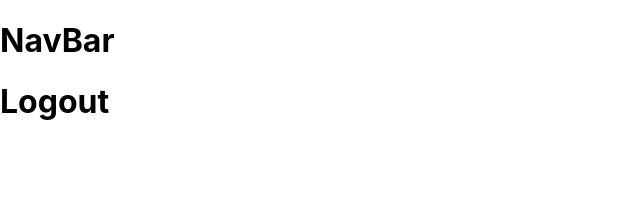
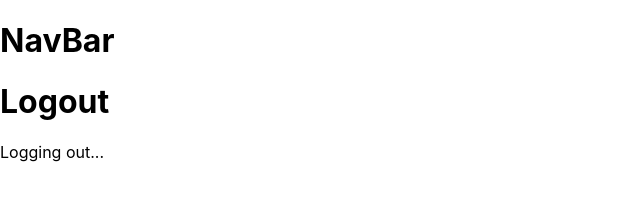
Before and after one commit to 8dot5/watchable-client, a React (Create React App) app: page /logout in a window 1280 px wide. Shown: the top 212 px of the page, without its empty margins (0-640 px from the left). Built offline with nearby package versions, Linux system fonts and the light colour scheme; no server answers.

Commit message:
Logout.js

```diff
--- a/src/App.js
+++ b/src/App.js
@@ -59,7 +59,7 @@ function App() {
         <Switch>
 
           <Route exact path="/test">
-            <h1>Testing the backend | Page Count: {count}</h1>
+            <h1>Testing the backend connection | Page Count: {count}</h1>
           </Route>
 
           <Route path="/signup">
@@ -71,7 +71,7 @@ function App() {
           </Route>
 
           <Route path="/logout">
-            <h1>Logout</h1>
+            <Logout setCurrentUser={setCurrentUser} />
           </Route>
 
           <Route path="/watchables">
--- a/src/components/Logout.js
+++ b/src/components/Logout.js
@@ -1,6 +1,29 @@
-function Logout() {
+import { useEffect } from 'react';
+import { useHistory } from 'react-router-dom'
+
+function Logout({ setCurrentUser }) {
+
+    const history = useHistory();
+
+    useEffect(() => {
+        fetch('/logout', {
+            method: 'DELETE'
+        })
+        .then(() => {
+            console.log('logging out')
+            setCurrentUser(null)
+            // setTimeout(() => {
+            //     history.push('/login')
+            // }, 2000)
+        })
+    })
+
     return (
-        <h1>Logout</h1>
+        <div>
+            <h1>Logout</h1>
+            <p>Logging out...</p>
+        </div>
+
     )
 }
 
```
